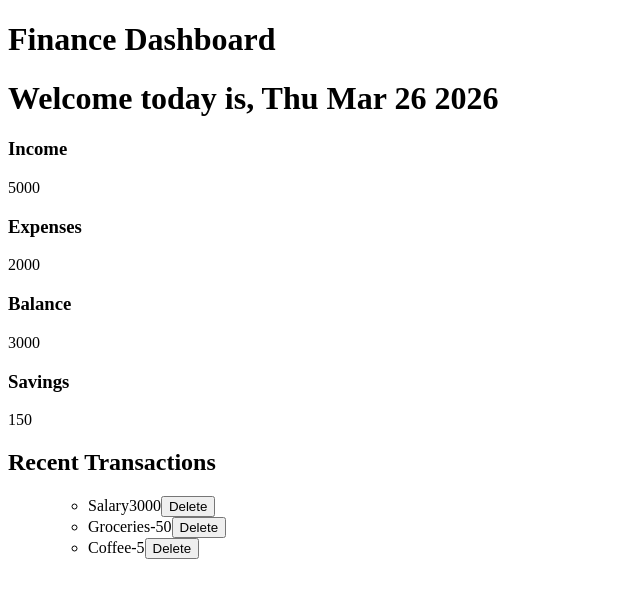
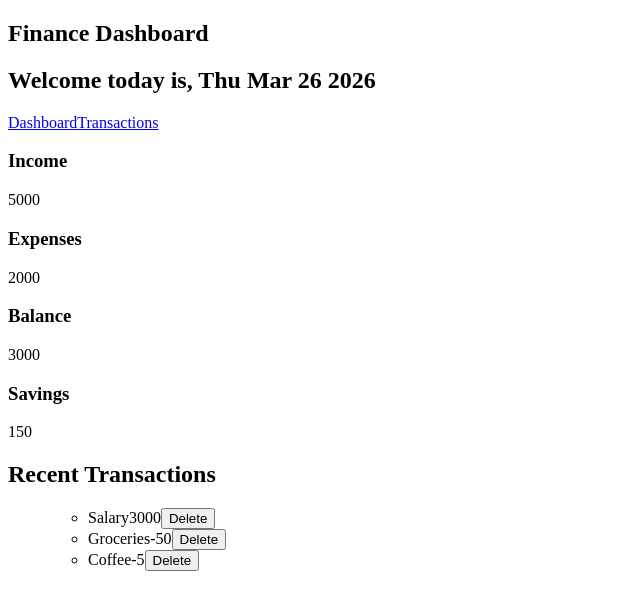
Before and after one commit to edvillatoro2/finance-dashboard, a Nuxt app: page / in a window 1280 px wide. Shown: the top 610 px of the page, without its empty margins (0-640 px from the left). Built offline with nearby package versions, Linux system fonts and the light colour scheme.

Commit message:
add transactions and dashboard pages

```diff
--- /dev/null
+++ b/app/pages/dashboard.vue
@@ -0,0 +1,9 @@
+<template>
+  <div>
+    <h1>Dashboard</h1>
+  </div>
+</template>
+
+<script setup lang="ts"></script>
+
+<style scoped></style>
--- a/app/pages/index.vue
+++ b/app/pages/index.vue
@@ -1,7 +1,13 @@
 <template>
   <div>
-    <h1>Finance Dashboard</h1>
-    <h1>Welcome today is, {{ today }}</h1>
+    <section>
+      <h1>Finance Dashboard</h1>
+      <h1>Welcome today is, {{ today }}</h1>
+      <div>
+        <NuxtLink to="/dashboard">Dashboard</NuxtLink>
+        <NuxtLink to="/transactions">Transactions</NuxtLink>
+      </div>
+    </section>
     <section>
       <StatCard title="Income" :value="5000" />
       <StatCard title="Expenses" :value="2000" />
--- /dev/null
+++ b/app/pages/transactions.vue
@@ -0,0 +1,9 @@
+<template>
+  <div>
+    <h1>Transactions</h1>
+  </div>
+</template>
+
+<script setup lang="ts"></script>
+
+<style scoped></style>
```
